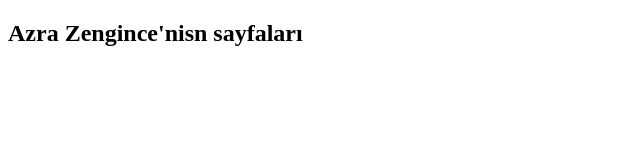
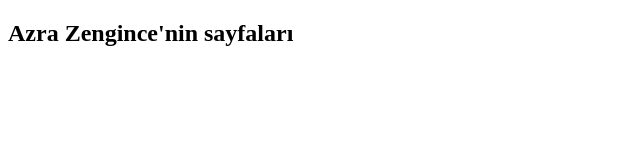
Before and after one commit to zenginceazrabetul-droid/AzraBet-lZengince, a plain HTML site: page index.html in a window 1280 px wide. Shown: the full height of the page, 0-640 px from the left. Drawn offline with Linux system fonts and the light colour scheme.

Commit message:
Update index.html

```diff
--- a/index.html
+++ b/index.html
@@ -6,7 +6,7 @@
     <title>Azra Zengince</title>
 </head>
 <body>
-    <h2>Azra Zengince'nisn sayfaları</h2>
+    <h2>Azra Zengince'nin sayfaları</h2>
 </body>
 
 </html>
```
